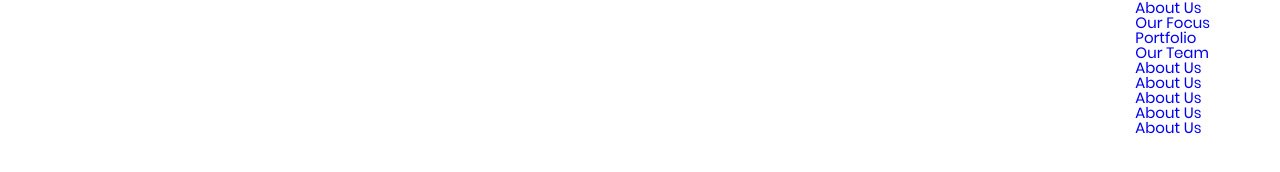
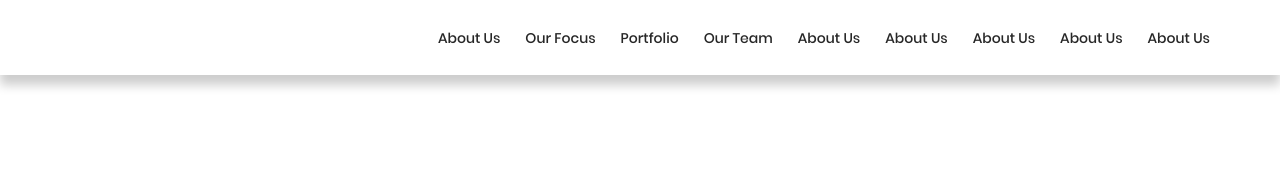
Before and after one commit to Inga36/inga36.github.io, a plain HTML site: page Myprotfolio/index.html in a window 1280 px wide. Drawn offline with Linux system fonts and the light colour scheme.

Commit message:
no message

```diff
--- a/Myprotfolio/css/style.css
+++ b/Myprotfolio/css/style.css
@@ -1,4 +1,3 @@
-
 @font-face {
     font-family: 'LibreBaskerville';
     src: url('../fonts/librebaskerville/librebaskerville.woff2') format('woff2'),
@@ -52,11 +51,84 @@ a {
   text-decoration: none;
 }
 
-li {
-	list-style: none;
+h1, h2, h3, h4, h5, h6{
+  color: rgba(49, 49, 49, 1);
 }
 
+h1{
+  font-family: "LibreBaskerville", sans-serif;
+  font-size: calc(25px + 2.73vw); /*60px*/
+  margin-bottom: calc(20px + 2.34vw); /*50px*/
+}
 
+h2{
+  font-family: "LibreBaskervilleBold", sans-serif;
+  font-size: calc(20px + 2.34vw); /*50px*/
+  margin-bottom: calc(20px + 2.34vw); /*50px*/
+}
+
+h3{
+  font-weight: 600;
+  font-size: calc(15px + 1.17vw); /*30px*/
+  margin-bottom: calc(15px + 1.95vw) /*40px*/
+}
+
+h4{
+  font-weight: 600;
+  font-size: calc(15px + .78vw); /*25px*/
+  margin-bottom: calc(15px + 1.95vw) /*40px*/
+}
+
+h5{
+  font-family: "PoppinsMedium", sans-serif;
+  font-size: calc(15px + .39vw); /*20px*/
+  margin-bottom: calc(15px + 1.95vw) /*40px*/
+}
+
+h6{
+  font-weight: 600;
+  font-size: calc(15px + .23px); /*18px*/
+  margin-bottom: 15px;
+}
+.headline h2 span{
+  position: relative;
+  z-index: 2;
+}
+
+.headline h2:after{
+  content: attr(data-count);
+  position: absolute;
+  top: 0;
+  left: 0;
+  z-index: 1;
+  color: rgba(246, 246, 246, 1);
+  font-size: calc(50px + 17.18vw);
+  font-family: 'PoppinsMedium';
+}
+
+.headline_section{
+  text-align: center;
+  margin-bottom: calc(20px + 4.68vw);
+}
+
+.headline_section .headline h2:after{
+  right: 0;
+  color: rgba(240, 240, 240, 1);
+}
+
+.fix_headline{
+  position: relative;   /*How it works??????*/
+}
+
+p{
+  margin-bottom: calc(15px + 1.95vw); /*40px*/
+}
+
+img{
+  max-width: 100%;
+  height: auto;
+  object-fit: cover;
+}
 
 .container {
 	max-width: 1170px;
@@ -67,13 +139,44 @@ li {
 }
 
 .header {
+  position: relative;
+  z-index: 10;
 	background-color: rgba(255, 255, 255, 1);
+  box-shadow: 0 10px 10px rgba(0, 0, 0, .2);
 
+}
+
+.header .fixed {
+  position: fixed;
+  top:0;
+  left: 0;
+  right: 0;
 }
 
 .header__wrapper {
 	display: flex;
 	flex-wrap: wrap;
 	justify-content: space-between;
+  min-height: 75px;
+  align-items: center;
 
 }
+
+.menu__wrapper {
+  display: flex;
+  justify-content: flex-start;
+  flex-wrap: wrap;
+  align-items: center;
+
+}
+
+.menu_item:not(:last-child){
+  margin-right: calc(15px + .78vw);
+}
+
+.menu_link {
+  color: rgba(39, 39, 39, 1);
+  text-decoration: none;
+  font-size: 14px;
+  font-family: 'PoppinsMedium', sans-serif;
+}
--- a/Myprotfolio/style.css
+++ /dev/null
@@ -1,182 +0,0 @@
-@font-face {
-    font-family: 'LibreBaskerville';
-    src: url('../fonts/librebaskerville/librebaskerville.woff2') format('woff2'),
-    url('../fonts/librebaskerville/librebaskerville.woff') format('woff'),
-    url('../fonts/librebaskerville/librebaskerville.ttf') format('truetype');
-    font-weight: 400;
-    font-style: normal;
-}
-
-@font-face {
-    font-family: 'LibreBaskervilleBold';
-    src: url('../fonts/librebaskerville/librebaskervillebold.woff2') format('woff2'),
-    url('../fonts/librebaskerville/librebaskervillebold.woff') format('woff'),
-    url('../fonts/librebaskerville/librebaskervillebold.ttf') format('truetype');
-    font-weight: 700;
-    font-style: normal;
-}
-
-@font-face {
-    font-family: 'PoppinsRegular';
-    src: url('../fonts/poppins/Poppinsregular.woff2') format('woff2'),
-    url('../fonts/poppins/Poppinsregular.woff') format('woff'),
-    url('../fonts/poppins/Poppinsregular.ttf') format('truetype');
-    font-weight: 400;
-    font-style: normal;
-}
-
-@font-face {
-    font-family: 'PoppinsMedium';
-    src: url('../fonts/poppins/Poppinspoppins-semiboldmedium.woff2') format('woff2'),
-    url('../fonts/poppins/Poppinspoppins-semiboldmedium.woff') format('woff'),
-    url('../fonts/poppins/Poppinspoppins-semiboldmedium.ttf') format('truetype');
-    font-weight: 600;
-    font-style: normal;
-}
-
-
-*, :before, :after{
-  box-sizing: border-box;
-}
-
-body{
-  min-width: 320px;
-  color: rgba(97, 97, 97, 1);
-  font-family: 'PoppinsRegular', sans-serif;
-  font-size: 15px;
-  background-color: rgba(255, 255, 255, 1);
-}
-
-a {
-  text-decoration: none;
-}
-
-h1, h2, h3, h4, h5, h6{
-  color: rgba(49, 49, 49, 1);
-}
-
-h1{
-  font-family: "LibreBaskerville", sans-serif;
-  font-size: calc(25px + 2.73vw); /*60px*/
-  margin-bottom: calc(20px + 2.34vw); /*50px*/
-}
-
-h2{
-  font-family: "LibreBaskervilleBold", sans-serif;
-  font-size: calc(20px + 2.34vw); /*50px*/
-  margin-bottom: calc(20px + 2.34vw); /*50px*/
-}
-
-h3{
-  font-weight: 600;
-  font-size: calc(15px + 1.17vw); /*30px*/
-  margin-bottom: calc(15px + 1.95vw) /*40px*/
-}
-
-h4{
-  font-weight: 600;
-  font-size: calc(15px + .78vw); /*25px*/
-  margin-bottom: calc(15px + 1.95vw) /*40px*/
-}
-
-h5{
-  font-family: "PoppinsMedium", sans-serif;
-  font-size: calc(15px + .39vw); /*20px*/
-  margin-bottom: calc(15px + 1.95vw) /*40px*/
-}
-
-h6{
-  font-weight: 600;
-  font-size: calc(15px + .23px); /*18px*/
-  margin-bottom: 15px;
-}
-.headline h2 span{
-  position: relative;
-  z-index: 2;
-}
-
-.headline h2:after{
-  content: attr(data-count);
-  position: absolute;
-  top: 0;
-  left: 0;
-  z-index: 1;
-  color: rgba(246, 246, 246, 1);
-  font-size: calc(50px + 17.18vw);
-  font-family: 'PoppinsMedium';
-}
-
-.headline_section{
-  text-align: center;
-  margin-bottom: calc(20px + 4.68vw);
-}
-
-.headline_section .headline h2:after{
-  right: 0;
-  color: rgba(240, 240, 240, 1);
-}
-
-.fix_headline{
-  position: relative;   /*How it works??????*/
-}
-
-p{
-  margin-bottom: calc(15px + 1.95vw); /*40px*/
-}
-
-img{
-  max-width: 100%;
-  height: auto;
-  object-fit: cover;
-}
-
-.container {
-	max-width: 1170px;
-	width: 100%;
-	padding-right: 15px;
-	padding-left: 15px;
-  margin: 0 auto;
-}
-
-.header {
-  position: relative;
-  z-index: 10;
-	background-color: rgba(255, 255, 255, 1);
-  box-shadow: 0 10px 10px rgba(0, 0, 0, .2);
-
-}
-
-.header .fixed {
-  position: fixed;
-  top:0;
-  left: 0;
-  right: 0;
-}
-
-.header__wrapper {
-	display: flex;
-	flex-wrap: wrap;
-	justify-content: space-between;
-  min-height: 75px;
-  align-items: center;
-
-}
-
-.menu__wrapper {
-  display: flex;
-  justify-content: flex-start;
-  flex-wrap: wrap;
-  align-items: center;
-
-}
-
-.menu_item:not(:last-child){
-  margin-right: calc(15px + .78vw);
-}
-
-.menu_link {
-  color: rgba(39, 39, 39, 1);
-  text-decoration: none;
-  font-size: 14px;
-  font-family: 'PoppinsMedium', sans-serif;
-}
```
